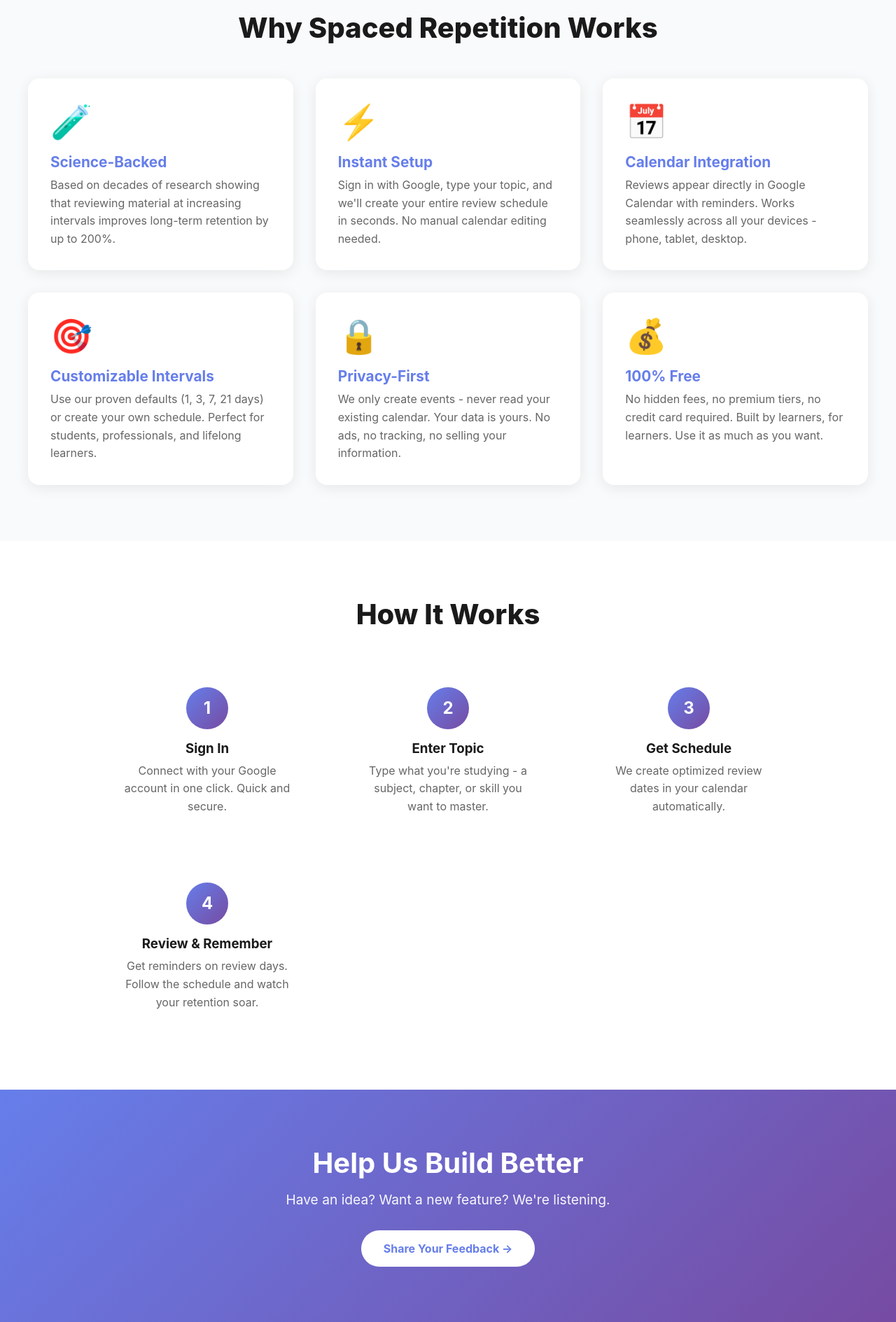
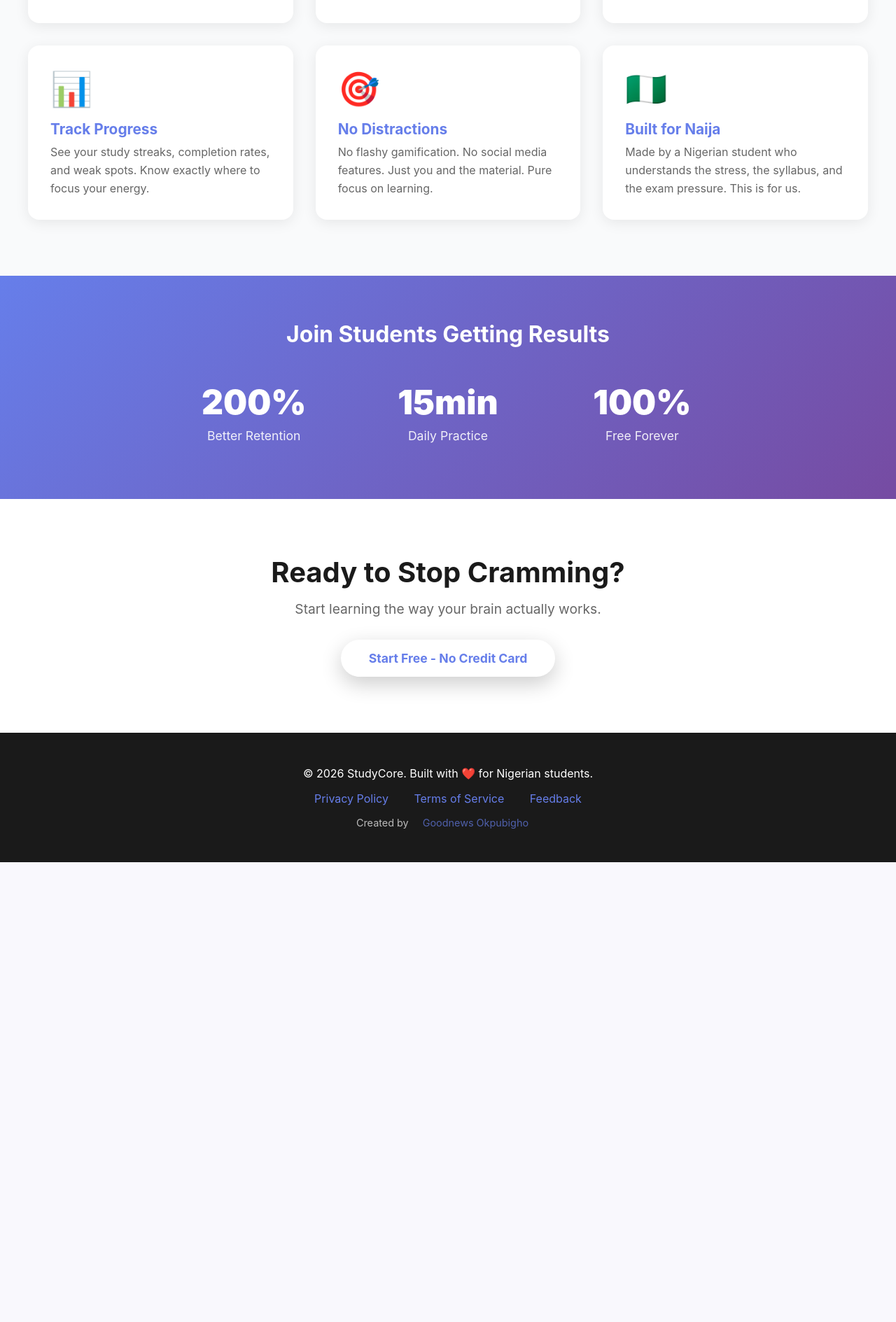
Before and after one commit to codecreatewrite/spaced-repitition-scheduler, a Python web app: template app/templates/index.html in a window 1280 px wide. Shown: the part 1258-3147 px from the top of the page at 70% size. After the commit the page ends 2490 px from the top, so only its background shows below. Run offline with Jinja, Linux system fonts and the light colour scheme; the template is opened without the code that fills it, so the values that code supplies are empty.

Commit message:
Rebrand: Spaced Repetition Scheduler → StudyCore

```diff
--- a/app/templates/dashboard.html
+++ b/app/templates/dashboard.html
@@ -128,7 +128,7 @@
 </head>
 <body>
     <nav>
-        <h2>📚 Spaced Repetition</h2>
+        <h2>📚 StudyCore</h2>
         <div class="nav-links" style="display: flex; gap: 1rem;">
             <a href="/dashboard" style="color: #667eea; text-decoration: none; padding: 0.5rem 1rem; background: #f0f0f0; border-radius: 6px;">Dashboard</a>
             <a href="/analytics" style="color: #667eea; text-decoration: none; padding: 0.5rem 1rem; border-radius: 6px;">Analytics</a>
--- a/app/templates/index.html
+++ b/app/templates/index.html
@@ -3,10 +3,9 @@
 <head>
     <meta charset="UTF-8">
     <meta name="viewport" content="width=device-width, initial-scale=1.0">
-    <title>Spaced Repetition Scheduler</title>
-    <meta name="description" content="Automatically schedule science-backed review sessions in your Google Calendar. Master any subject with spaced repetition.">
-
-    <meta name="google-site-verification" content="Nza8WDQpVuF7Miql6Wjfb2cHvHkaLaHmWFLhNrRZkP8">
+    <title>StudyCore - Study Smarter, Not Harder</title>
+    <meta name="description" content="Active recall, spaced repetition, and study tools built for Nigerian university students. Master your courses with science-backed learning.">
+    <meta name="google-site-verification" content="YOUR_VERIFICATION_CODE">
 
     <style>
         * { margin: 0; padding: 0; box-sizing: border-box; }
@@ -28,6 +27,20 @@
             flex-direction: column;
             justify-content: center;
             align-items: center;
+        }
+
+        .logo {
+            font-size: 3rem;
+            font-weight: 900;
+            margin-bottom: 0.5rem;
+            letter-spacing: -1px;
+        }
+
+        .tagline {
+            font-size: 1.2rem;
+            opacity: 0.95;
+            margin-bottom: 2rem;
+            font-weight: 500;
         }
 
         .hero h1 {
@@ -85,8 +98,15 @@
             text-align: center;
             font-size: 2.5rem;
             font-weight: 800;
+            margin-bottom: 1rem;
+            color: #1a1a1a;
+        }
+
+        .section-subtitle {
+            text-align: center;
+            font-size: 1.2rem;
+            color: #666;
             margin-bottom: 3rem;
-            color: #1a1a1a;
         }
 
         .feature-grid {
@@ -123,80 +143,59 @@
             line-height: 1.6;
         }
 
-        /* How It Works */
-        .how-it-works {
+        /* Stats Section */
+        .stats {
+            background: linear-gradient(135deg, #667eea 0%, #764ba2 100%);
+            color: white;
+            padding: 4rem 2rem;
+            text-align: center;
+        }
+
+        .stats h2 {
+            font-size: 2rem;
+            margin-bottom: 2rem;
+        }
+
+        .stat-grid {
+            display: grid;
+            grid-template-columns: repeat(auto-fit, minmax(200px, 1fr));
+            gap: 2rem;
+            max-width: 800px;
+            margin: 0 auto;
+        }
+
+        .stat-item {
+            padding: 1rem;
+        }
+
+        .stat-value {
+            font-size: 3rem;
+            font-weight: 900;
+            margin-bottom: 0.5rem;
+        }
+
+        .stat-label {
+            opacity: 0.9;
+            font-size: 1.1rem;
+        }
+
+        /* CTA Section */
+        .cta-section {
             padding: 5rem 2rem;
+            text-align: center;
             background: white;
         }
 
-        .steps {
-            display: grid;
-            grid-template-columns: repeat(auto-fit, minmax(250px, 1fr));
-            gap: 2rem;
-            max-width: 1000px;
-            margin: 0 auto;
-        }
-
-        .step {
-            text-align: center;
-            padding: 2rem;
-        }
-
-        .step-number {
-            display: inline-block;
-            width: 60px;
-            height: 60px;
-            background: linear-gradient(135deg, #667eea, #764ba2);
-            color: white;
-            border-radius: 50%;
-            font-size: 1.5rem;
-            font-weight: bold;
-            line-height: 60px;
+        .cta-section h2 {
+            font-size: 2.5rem;
             margin-bottom: 1rem;
-        }
-
-        .step h3 {
-            margin-bottom: 0.5rem;
             color: #1a1a1a;
         }
 
-        .step p {
+        .cta-section p {
+            font-size: 1.2rem;
             color: #666;
-            line-height: 1.6;
-        }
-
-        /* Feedback Section */
-        .feedback {
-            padding: 5rem 2rem;
-            background: linear-gradient(135deg, #667eea 0%, #764ba2 100%);
-            color: white;
-            text-align: center;
-        }
-
-        .feedback h2 {
-            font-size: 2.5rem;
-            margin-bottom: 1rem;
-        }
-
-        .feedback p {
-            font-size: 1.2rem;
             margin-bottom: 2rem;
-            opacity: 0.95;
-        }
-
-        .feedback-button {
-            display: inline-block;
-            background: white;
-            color: #667eea;
-            padding: 1rem 2rem;
-            border-radius: 50px;
-            text-decoration: none;
-            font-weight: 700;
-            transition: transform 0.2s;
-        }
-
-        .feedback-button:hover {
-            transform: scale(1.05);
         }
 
         /* Footer */
@@ -217,21 +216,16 @@
             text-decoration: underline;
         }
 
-        .social-links {
-            margin-top: 1rem;
-        }
-
         /* Responsive */
         @media (max-width: 768px) {
             .hero { padding: 3rem 1rem; }
             .section-title { font-size: 2rem; }
+            .logo { font-size: 2rem; }
         }
     </style>
-    {% include "base_analytics.html" %}
 </head>
 <body>
     {% if user %}
-    <!-- Logged-in user sees dashboard link -->
     <div style="position: fixed; top: 1rem; right: 1rem; z-index: 1000;">
         <a href="/dashboard" style="background: white; color: #667eea; padding: 0.75rem 1.5rem; border-radius: 50px; text-decoration: none; font-weight: 600; box-shadow: 0 4px 15px rgba(0,0,0,0.2);">
             Go to Dashboard →
@@ -241,10 +235,11 @@
 
     <!-- Hero Section -->
     <section class="hero">
-        <h1>Spaced Repetition Scheduler
-      </h1>
-        <p>Automatically create science-backed review schedules in your Google Calendar. Our app uses spaced repetition intervals (1, 3, 7, 21 days) to help students and learners remember what they study. Simply enter a topic, and we'll schedule your review sessions automatically.
-      </p>
+        <div class="logo">📚 StudyCore</div>
+        <div class="tagline">Study smarter, not harder. Built for Nigerian students.</div>
+
+        <h1>Master Your Courses with Active Recall</h1>
+        <p>Stop cramming. Start learning. Science-backed tools that force you to think, not just read.</p>
 
         {% if user %}
         <a href="/dashboard" class="cta-button">
@@ -258,133 +253,110 @@
                 <path d="M5.84 14.09c-.22-.66-.35-1.36-.35-2.09s.13-1.43.35-2.09V7.07H2.18C1.43 8.55 1 10.22 1 12s.43 3.45 1.18 4.93l2.85-2.22.81-.62z"/>
                 <path d="M12 5.38c1.62 0 3.06.56 4.21 1.64l3.15-3.15C17.45 2.09 14.97 1 12 1 7.7 1 3.99 3.47 2.18 7.07l3.66 2.84c.87-2.6 3.3-4.53 6.16-4.53z"/>
             </svg>
-            <span>Sign in with Google</span>
+            <span>Start Free - Sign in with Google</span>
         </a>
         {% endif %}
 
         <div class="trust-badge">
-            ✓ Free forever &nbsp;•&nbsp; ✓ No credit card required &nbsp;•&nbsp; ✓ Privacy-first
+            ✓ 100% Free &nbsp;•&nbsp; ✓ Built by a Nigerian student &nbsp;•&nbsp; ✓ No BS, just results
         </div>
     </section>
-
-    <!-- About Section - For Verification Clarity -->
-<section style="background: white; padding: 3rem 2rem; text-align: center;">
-    <div class="container" style="max-width: 800px; margin: 0 auto;">
-        <h2 style="font-size: 2rem; margin-bottom: 1rem; color: #1a1a1a;">
-            What is Spaced Repetition Scheduler?
-        </h2>
-        <p style="font-size: 1.2rem; line-height: 1.8; color: #555;">
-            <strong>Spaced Repetition Scheduler</strong> is a free web application that automatically
-            creates study review schedules in your Google Calendar. When you sign in with your Google
-            account and enter a topic you're learning (like "Python Programming" or "Organic Chemistry"),
-            our app creates calendar events on scientifically-proven intervals (default: 1, 3, 7, and 21
-            days later) to help you review and retain information long-term. We only create new calendar
-            events - we never read, modify, or delete your existing calendar data. This app is completely
-            free and built to help students and lifelong learners master any subject.
-        </p>
-    </div>
-</section>
 
     <!-- Features Section -->
     <section class="features">
         <div class="container">
-            <h2 class="section-title">Why Spaced Repetition Works</h2>
+            <h2 class="section-title">Why StudyCore Works</h2>
+            <p class="section-subtitle">Based on cognitive science, built for Nigerian universities</p>
 
             <div class="feature-grid">
                 <div class="feature-card">
-                    <div class="feature-icon">🧪</div>
-                    <h3>Science-Backed</h3>
-                    <p>Based on decades of research showing that reviewing material at increasing intervals improves long-term retention by up to 200%.</p>
+                    <div class="feature-icon">🧠</div>
+                    <h3>Active Recall</h3>
+                    <p>Force yourself to explain topics from memory. The science shows this is 200% more effective than re-reading notes.</p>
+                </div>
+
+                <div class="feature-card">
+                    <div class="feature-icon">📅</div>
+                    <h3>Spaced Repetition</h3>
+                    <p>Automatically schedule reviews at optimal intervals (1, 3, 7, 21 days). Review at exactly the right time to lock in long-term memory.</p>
                 </div>
 
                 <div class="feature-card">
                     <div class="feature-icon">⚡</div>
-                    <h3>Instant Setup</h3>
-                    <p>Sign in with Google, type your topic, and we'll create your entire review schedule in seconds. No manual calendar editing needed.</p>
+                    <h3>Explain Mode</h3>
+                    <p>Set a timer. Explain the topic out loud like you're teaching. Identify what you don't know. This is how real learning happens.</p>
                 </div>
 
                 <div class="feature-card">
-                    <div class="feature-icon">📅</div>
-                    <h3>Calendar Integration</h3>
-                    <p>Reviews appear directly in Google Calendar with reminders. Works seamlessly across all your devices - phone, tablet, desktop.</p>
+                    <div class="feature-icon">📊</div>
+                    <h3>Track Progress</h3>
+                    <p>See your study streaks, completion rates, and weak spots. Know exactly where to focus your energy.</p>
                 </div>
 
                 <div class="feature-card">
                     <div class="feature-icon">🎯</div>
-                    <h3>Customizable Intervals</h3>
-                    <p>Use our proven defaults (1, 3, 7, 21 days) or create your own schedule. Perfect for students, professionals, and lifelong learners.</p>
+                    <h3>No Distractions</h3>
+                    <p>No flashy gamification. No social media features. Just you and the material. Pure focus on learning.</p>
                 </div>
 
                 <div class="feature-card">
-                    <div class="feature-icon">🔒</div>
-                    <h3>Privacy-First</h3>
-                    <p>We only create events - never read your existing calendar. Your data is yours. No ads, no tracking, no selling your information.</p>
-                </div>
-
-                <div class="feature-card">
-                    <div class="feature-icon">💰</div>
-                    <h3>100% Free</h3>
-                    <p>No hidden fees, no premium tiers, no credit card required. Built by learners, for learners. Use it as much as you want.</p>
+                    <div class="feature-icon">🇳🇬</div>
+                    <h3>Built for Naija</h3>
+                    <p>Made by a Nigerian student who understands the stress, the syllabus, and the exam pressure. This is for us.</p>
                 </div>
             </div>
         </div>
     </section>
 
-    <!-- How It Works -->
-    <section class="how-it-works">
+    <!-- Stats Section -->
+    <section class="stats">
         <div class="container">
-            <h2 class="section-title">How It Works</h2>
+            <h2>Join Students Getting Results</h2>
 
-            <div class="steps">
-                <div class="step">
-                    <div class="step-number">1</div>
-                    <h3>Sign In</h3>
-                    <p>Connect with your Google account in one click. Quick and secure.</p>
+            <div class="stat-grid">
+                <div class="stat-item">
+                    <div class="stat-value">200%</div>
+                    <div class="stat-label">Better Retention</div>
                 </div>
 
-                <div class="step">
-                    <div class="step-number">2</div>
-                    <h3>Enter Topic</h3>
-                    <p>Type what you're studying - a subject, chapter, or skill you want to master.</p>
+                <div class="stat-item">
+                    <div class="stat-value">15min</div>
+                    <div class="stat-label">Daily Practice</div>
                 </div>
 
-                <div class="step">
-                    <div class="step-number">3</div>
-                    <h3>Get Schedule</h3>
-                    <p>We create optimized review dates in your calendar automatically.</p>
-                </div>
-
-                <div class="step">
-                    <div class="step-number">4</div>
-                    <h3>Review & Remember</h3>
-                    <p>Get reminders on review days. Follow the schedule and watch your retention soar.</p>
+                <div class="stat-item">
+                    <div class="stat-value">100%</div>
+                    <div class="stat-label">Free Forever</div>
                 </div>
             </div>
         </div>
     </section>
 
-    <!-- Feedback Section -->
-    <section class="feedback">
+    <!-- CTA Section -->
+    <section class="cta-section">
         <div class="container">
-            <h2>Help Us Build Better</h2>
-            <p>Have an idea? Want a new feature? We're listening.</p>
-            <a href="/feedback" class="feedback-button">Share Your Feedback →</a>
+            <h2>Ready to Stop Cramming?</h2>
+            <p>Start learning the way your brain actually works.</p>
+
+            {% if user %}
+            <a href="/dashboard" class="cta-button">Go to Dashboard →</a>
+            {% else %}
+            <a href="/auth/login" class="cta-button">Start Free - No Credit Card</a>
+            {% endif %}
         </div>
     </section>
 
     <!-- Footer -->
     <footer>
         <div class="container">
-            <p>&copy; 2026 Spaced Repetition Scheduler. Built with ❤️ for learners.</p>
+            <p>&copy; 2026 StudyCore. Built with ❤️ for Nigerian students.</p>
             <div style="margin-top: 1rem;">
                 <a href="/privacy">Privacy Policy</a>
                 <a href="/terms">Terms of Service</a>
                 <a href="/feedback">Feedback</a>
             </div>
-            <div class="social-links">
-                <p style="margin-top: 1rem; font-size: 0.9rem; opacity: 0.7;">
-                    Created by <a href="mailto:goodnewsokpubigho22@gmail.com">Efetobo Okpubigho</a>
-                </p>
+            <div style="margin-top: 1rem; font-size: 0.9rem; opacity: 0.7;">
+                <p>Created by <a href="https://linkedin.com/in/goodnews-okpubigho" target="_blank">Goodnews Okpubigho</a></p>
             </div>
         </div>
     </footer>
```
Also changed, not shown: app/core/config.py (+9 -9 lines).
